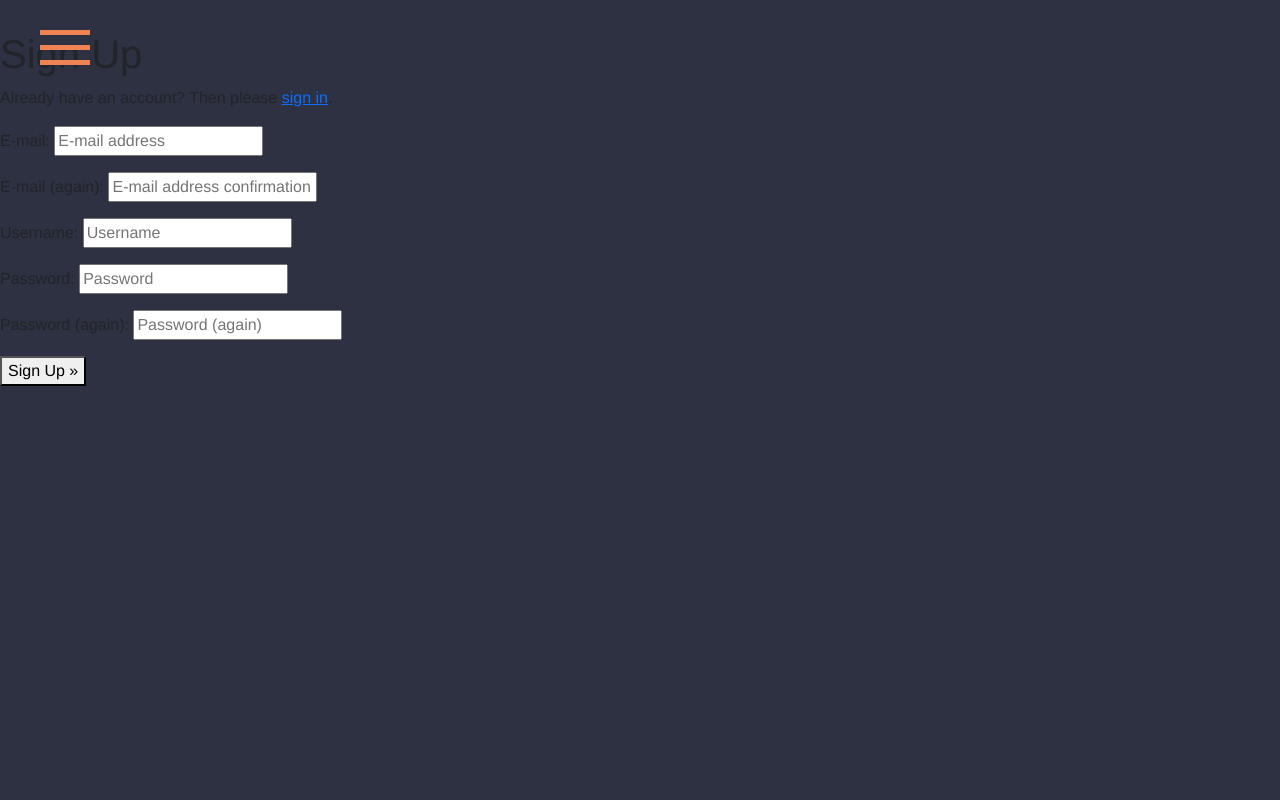
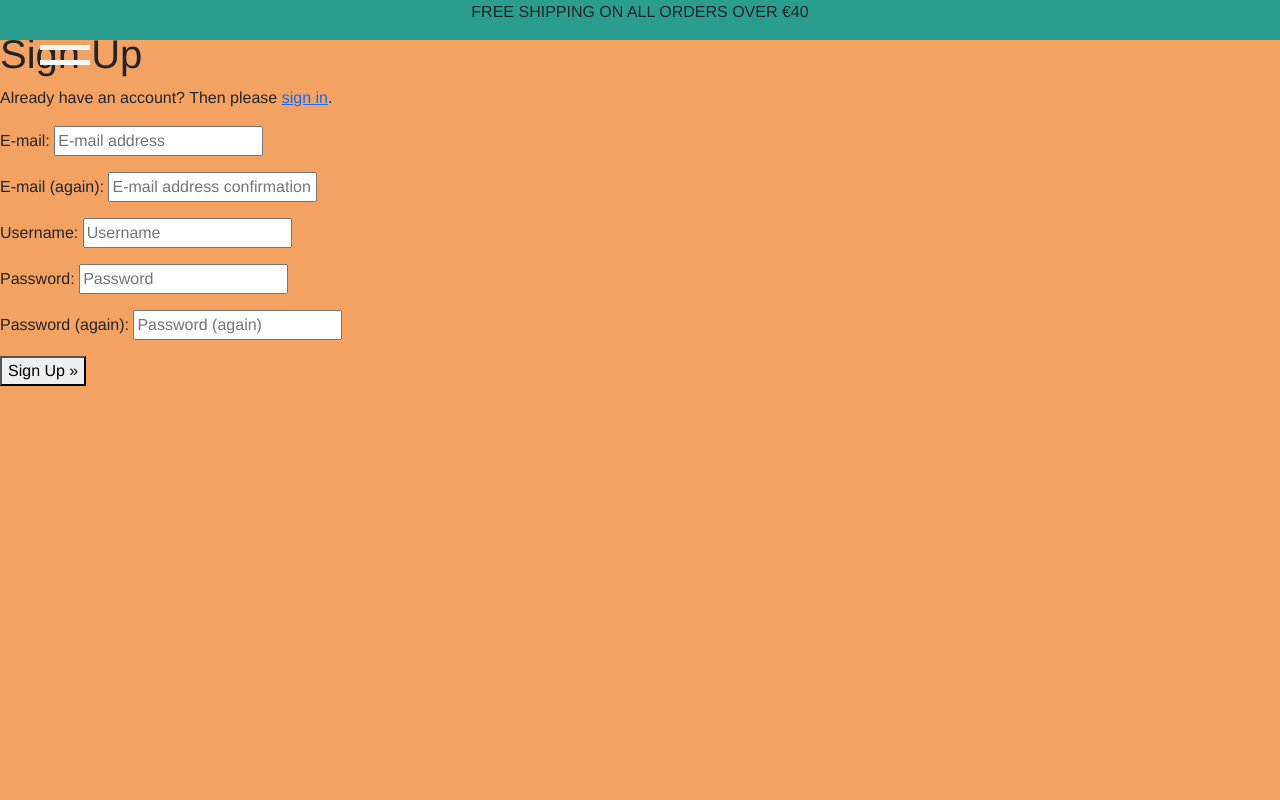
Before and after one commit to shanedunne/press_records, a Django app: page /accounts/signup/ in a window 1280 px wide. Run offline with Django 3.2, Linux system fonts and the light colour scheme.

Commit message:
add dropdown to menu and free shipping banner

```diff
--- a/static/css/base.css
+++ b/static/css/base.css
@@ -1,3 +1,5 @@
+/* --- Menu - https://codepen.io/tonkec/pen/gryZmg --- */
+
 @import url(https://fonts.googleapis.com/css?family=Arimo:400,400italic,700,700italic);
 body,
 html {
@@ -11,7 +13,7 @@ main {
   z-index: 2;
   position: relative;
   height: 100%;
-  background-color: #2D3142;
+  background-color: #F4A261;
   -webkit-transition: transform .7s ease-in-out;
   -moz-transition: transform .7s ease-in-out;
   -ms-transition: transform .7s ease-in-out;
@@ -26,14 +28,14 @@ main {
   top: 0;
   z-index: 1;
   left: 0;
-  background-color: #EF8354;
+  background-color: #264653;
 }
 
 .bar {
   display: block;
   height: 5px;
   width: 50px;
-  background-color: #EF8354;
+  background-color: #fafafa;
   margin: 10px auto;
 }
 
@@ -76,7 +78,7 @@ main {
 }
 
 .nav-right.visible-xs .active .bar {
-  background-color: #FFF;
+  background-color: #fafafa;
   -webkit-transition: all .7s ease;
   -moz-transition: all .7s ease;
   -ms-transition: all .7s ease;
@@ -177,7 +179,7 @@ nav {
 }
 
 .sidebar-anchor {
-  color: #FFF;
+  color: #fafafa;
   text-decoration: none;
   font-size: 1.8em;
   text-transform: uppercase;
@@ -192,7 +194,7 @@ nav {
   position: absolute;
   bottom: 0;
   left: 0;
-  background-color: #FFF;
+  background-color: #fafafa;
   -webkit-transition: all .7s ease-in-out;
   -moz-transition: all .7s ease-in-out;
   -ms-transition: all .7s ease-in-out;
@@ -212,7 +214,7 @@ nav {
 
 .fa {
   font-size: 1.4em;
-  color: #EF8354;
+  color: #F4A261;
   -webkit-transition: all 1s ease;
   -moz-transition: all 1s ease;
   -ms-transition: all 1s ease;
@@ -221,7 +223,7 @@ nav {
 }
 
 .ua:hover .fa {
-  color: #FFF;
+  color: #fafafa;
   -webkit-transform: scale(1.3);
   -moz-transform: scale(1.3);
   -ms-transform: scale(1.3);
@@ -251,3 +253,21 @@ nav {
     display: none;
   }
 }
+
+.dropdown-menu {
+  display: none;
+  width: 100%;
+  background-color: #262626;
+  padding-left: 8px;
+  background: #FAB561;
+  text-align: center;
+}
+
+.dropdown-menu.show {
+  display: inline-block;
+}
+
+/*---- Free Shipping Banner ---*/
+.free-shipping-banner {
+  background-color: #2A9D8F;
+}
--- a/static/js/base.js
+++ b/static/js/base.js
@@ -1,3 +1,5 @@
+// Menu JS https://codepen.io/tonkec/pen/gryZmg
+
 $(document).ready(function() {
 
     function toggleSidebar() {
--- a/templates/base.html
+++ b/templates/base.html
@@ -39,12 +39,24 @@
 </head>
 
 <body>
-  <header class="container-fluid fixed-top"></header>
+  <header class="container-fluid fixed-top">
+
+    <div class="row">
+      <div class="col free-shipping-banner">
+        <p class="text-uppercase text-center">
+          Free shipping on all orders over €40
+        </p>
+      </div>
+    </div>
+
+
+  </header>
+
 
     {% if messages %}
     <div class="message-container"></div>
     {% endif %}
-
+    <!--https://codepen.io/tonkec/pen/gryZmg-->
     <div class="nav-right visible-xs">
       <div class="button" id="btn">
         <div class="bar top"></div>
@@ -74,10 +86,19 @@
 
     <div class="sidebar">
       <ul class="sidebar-list">
-      <li class="sidebar-item"><a href="#" class="sidebar-anchor">Item 1</a></li>
-      <li class="sidebar-item"><a href="#" class="sidebar-anchor">Item 2</a></li>
-      <li class="sidebar-item"><a href="#" class="sidebar-anchor">Item 3</a></li>
-      <li class="sidebar-item"><a href="#" class="sidebar-anchor">Item 4</a></li>
+        <li class="sidebar-item"><a href="#" class="sidebar-anchor">Home</a></li>
+        <li class="sidebar-item dropdown"><a href="#" class="sidebar-anchor dropdown-toggle" data-toggle="dropdown"
+            id="products" data-bs-toggle="dropdown" aria-expanded="false">Shop</a>
+          <div class="dropdown-container">
+            <ul class="dropdown-menu" aria-labelledby="products">
+              <li><a class="sidebar-anchor" href="#">Action</a></li>
+              <li><a class="sidebar-anchor" href="#">Another action</a></li>
+              <li><a class="sidebar-anchor" href="#">Something else here</a></li>
+            </ul>
+          </div>
+        </li>
+        <li class="sidebar-item"><a href="#" class="sidebar-anchor">Register</a></li>
+        <li class="sidebar-item"><a href="#" class="sidebar-anchor">Contact Us</a></li>
       </ul>
     </div>
 
@@ -89,6 +110,10 @@
 
 
   {% block postloadjs %}
+  <script type="text/javascript">
+    $(".dropdown-toggle").click(function () {
+          $(".dropdown-menu").css("display", "inline-block");
+  </script>
   {% endblock %}
 
 </body>
```
Lines whose indentation alone changed are shown as unchanged.
